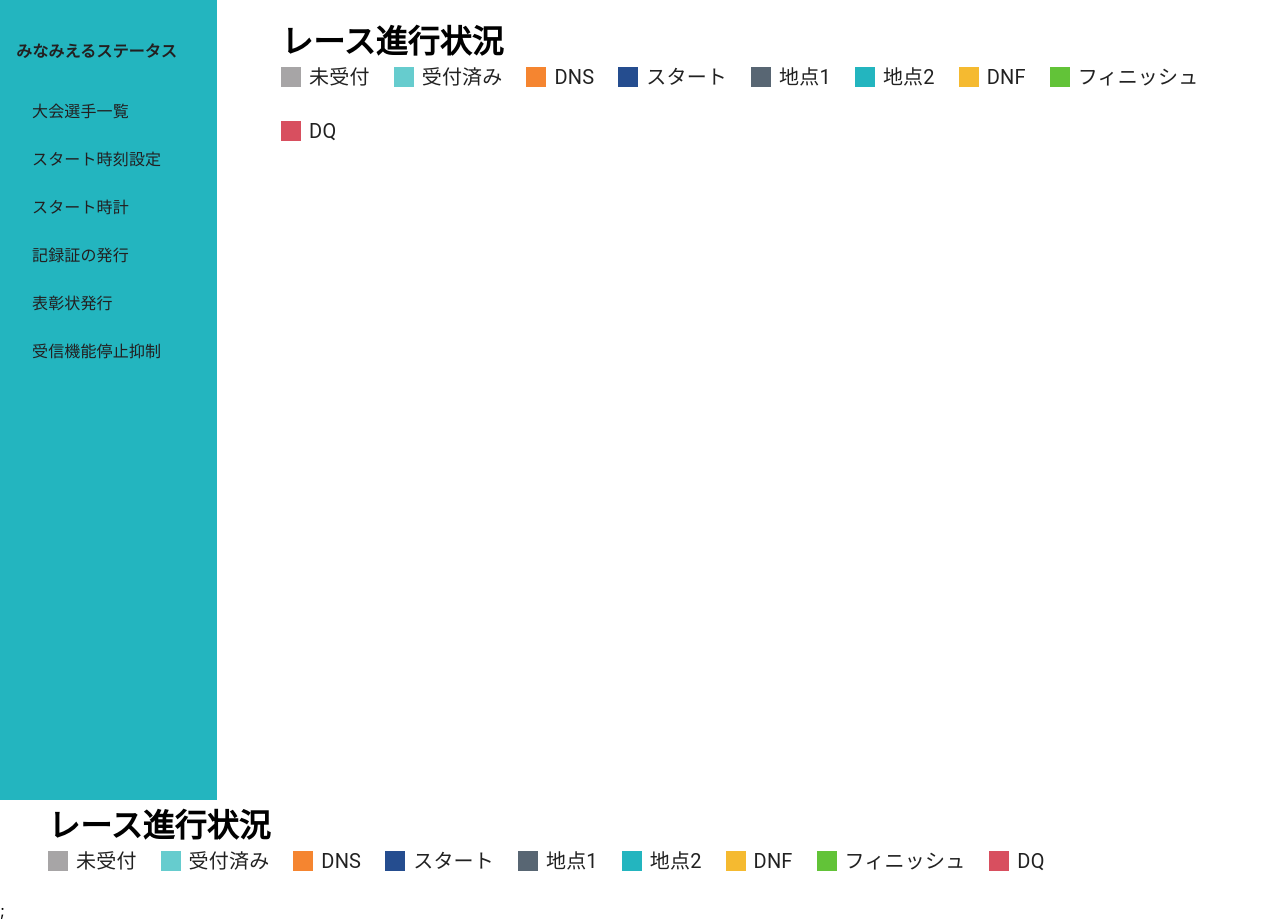
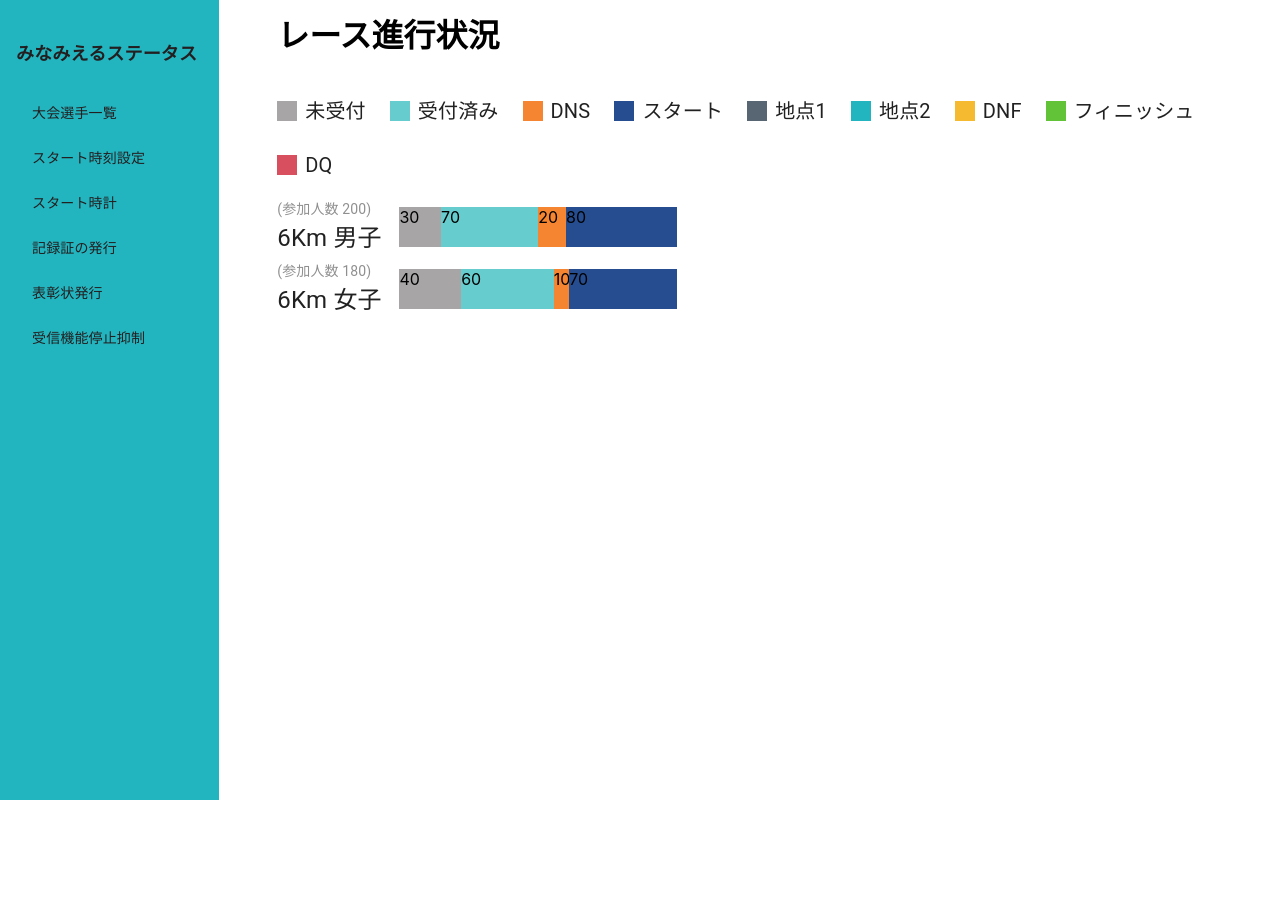
Before and after one commit to YasuyoshiWada/trailrun-app, a React (Create React App) app in the folder frontend/trailrunapp-frontend/: page / in a window 1280 px wide. After the commit the page ends 800 px from the top, so only its background shows below. Built offline with nearby package versions, Linux system fonts and the light colour scheme.

Commit message:
レースのステータスバーの実装

```diff
--- a/frontend/trailrunapp-frontend/src/App.tsx
+++ b/frontend/trailrunapp-frontend/src/App.tsx
@@ -1,22 +1,19 @@
 import React from 'react';
-import { BrowserRouter as Router, Routes, Route } from 'react-router-dom';
-import Dashboard from './components/Dashboard';
+import {BrowserRouter } from 'react-router-dom';
 import Sidebar from './components/Sidebar';
+import { AppRoutes } from './routes/AppRoutes';
 
 
 const App: React.FC = () => {
   return(
-      <Router>
+      <BrowserRouter>
         <div style={{ display: 'flex'}}>
           <Sidebar />
           <div style={{ flexGrow: 1, padding: '1rem' }}>
-            <Routes>
-              <Route path="/" element={<Dashboard />} />
-            </Routes>
+              <AppRoutes />
           </div>
         </div>
-        <Dashboard />;
-      </Router>
+      </BrowserRouter>
   );
 };
 
--- a/frontend/trailrunapp-frontend/src/components/Dashboard.tsx
+++ /dev/null
@@ -1,26 +0,0 @@
-import React from "react";
-import {Box, List,ListItem, ListItemButton, ListItemText, Typography }from '@mui/material';
-import StatusLegend from "./StatusLegend";
-
-const Dashboard: React.FC = () => {
-  return (
-    <Box
-    sx={{
-        ml: 6,
-    }}>
-      <Box
-        sx={{
-          fontSize: '32px',
-          fontWeight: 'bold',
-        }}
-      >
-        レース進行状況
-      </Box>
-      <Box>
-          <StatusLegend />
-      </Box>
-    </Box>
-  );
-};
-
-export default Dashboard;
--- a/frontend/trailrunapp-frontend/src/components/Sidebar.tsx
+++ b/frontend/trailrunapp-frontend/src/components/Sidebar.tsx
@@ -7,7 +7,7 @@ const Sidebar: React.FC = () => {
     <Box
       component="nav"
       sx={{
-        width: { xs: '100%', sm: 220 }, //muiデフォルトのsm(600)以上と未満でサイドバーの幅を分けてる
+        width: { xs: '100%', sm: '22rem' }, //muiデフォルトのsm(600)以上と未満でサイドバーの幅を分けてる
         height: '100vh',//高さは画面に合わせて縦一杯に広がる設定
         backgroundColor: palette.cyan,
         color: palette.textPrimary,
@@ -19,7 +19,7 @@ const Sidebar: React.FC = () => {
       <Typography
         sx={{
           fontWeight: 'bold',
-          fontSize: '16px',
+          fontSize: '1.8rem',
           mt: 5,
           mb: 2,
           ml: 2,
@@ -30,14 +30,22 @@ const Sidebar: React.FC = () => {
 
       <List
         sx={{
-          fontSize: '16px',
-          ml: 2,
+          ml: '1.6rem',
         }}
       >
         {['大会選手一覧', 'スタート時刻設定', 'スタート時計', '記録証の発行', '表彰状発行','受信機能停止抑制'].map((text) =>(
           <ListItem key={text} disablePadding>
             <ListItemButton>
-              <ListItemText primary={text} />
+              <ListItemText
+                primary={text}
+                slotProps={{
+                  primary: {
+                    sx: {
+                      fontSize: '1.4rem',
+                    },
+                  },
+                }}
+              />
             </ListItemButton>
           </ListItem>
         ))}
--- a/frontend/trailrunapp-frontend/src/components/StatusLegend.tsx
+++ b/frontend/trailrunapp-frontend/src/components/StatusLegend.tsx
@@ -21,30 +21,31 @@ const StatusLegend: React.FC = () => {
       sx={{
         display: 'flex',
         flexWrap: 'wrap',
-        gap: 3,
-        mb: 3,
+        gap: '2.4rem',
+        mb: '2.4rem',
         justifyContent: 'left',
       }}
       >
+        {/* mapでstausListの中身を順番に取得、親要素のboxの中にcolorとlabelを挟む */}
         {statusList.map((status) => (
-          <Box
+        <Box
             key={status.label}
             sx={{
               display: 'flex',
               alignItems: 'center',
-              gap: 1,
+              gap: '0.8rem',
             }}
           >
           <Box
           sx={{
-            width:20,
-            height: 20,
+            width:'2rem',
+            height: '2rem',
             backgroundColor: status.color,
           }}
           />
           <Typography
           sx={{
-            fontSize:'20px',
+            fontSize:'2rem',
           }}
           color="textPrimary">
             {status.label}
--- /dev/null
+++ b/frontend/trailrunapp-frontend/src/data/dummyRaceData.ts
@@ -0,0 +1,37 @@
+import { palette } from "../styles/palette";
+
+type StatusItem = {
+  label: string;
+  value: number;
+  color: string;
+};
+
+export type RaceCategoryData = {
+  categoryName: string;
+  totalParticipants: number;
+  statusList: StatusItem[];
+};
+
+
+export const dummyRaceData: RaceCategoryData[] = [
+  {
+    categoryName: "6Km 男子",
+    totalParticipants: 200,
+    statusList: [
+      { label: "未受付", value: 30, color: palette.gray },
+      { label: "受付済み", value: 70, color: palette.aquaLight },
+      { label: "DNS", value: 20, color: palette.orange },
+      { label: "スタート", value: 80, color: palette.navyBlue }
+    ]
+  },
+  {
+    categoryName: "6Km 女子",
+    totalParticipants: 180,
+    statusList: [
+      { label: "未受付", value: 40, color: palette.gray },
+      { label: "受付済み", value: 60, color: palette.aquaLight },
+      { label: "DNS", value: 10, color: palette.orange },
+      { label: "スタート", value: 70, color: palette.navyBlue }
+    ]
+  }
+];
--- /dev/null
+++ b/frontend/trailrunapp-frontend/src/features/dashboard/DashboardPage.tsx
@@ -0,0 +1,41 @@
+import React from "react";
+import {Box, List,ListItem, ListItemButton, ListItemText, Typography }from '@mui/material';
+import StatusLegend from "../../components/StatusLegend";
+import RaceCategoryStatusBar from "./RaceCategoryStatusBar";
+import { dummyRaceData } from "../../data/dummyRaceData";
+
+const Dashboard: React.FC = () => {
+  return (
+    <Box
+    sx={{
+        ml: 6,
+    }}>
+      <Box
+        sx={{
+          fontSize: '3.2rem',
+          fontWeight: 'bold',
+          mb: '4rem',
+        }}
+      >
+        レース進行状況
+      </Box>
+      <Box
+      sx={{
+        mb:4,
+      }}
+      >
+          <StatusLegend />
+      </Box>
+      {dummyRaceData.map((data) => (
+      <RaceCategoryStatusBar
+      key={data.categoryName}
+      categoryName={data.categoryName}
+      totalParticipants={data.totalParticipants}
+      statusList={data.statusList}
+      />
+    ))}
+    </Box>
+  );
+};
+
+export default Dashboard;
--- /dev/null
+++ b/frontend/trailrunapp-frontend/src/features/dashboard/RaceCategoryStatusBar.tsx
@@ -0,0 +1,61 @@
+import React from "react";
+import { Box, Typography } from '@mui/material';
+import { palette } from "../../styles/palette";
+
+type StatusData = {
+  label: string; // 例: "DNS", "スタート"
+  value: number; // 例: 30人
+  color: string; // paletteから取得（MUI sxで使える）
+};
+
+type Props = {
+  categoryName: string;
+  totalParticipants: number;
+  statusList: StatusData[];
+};
+
+const RaceCategoryStatusBar: React.FC<Props> = ({ categoryName, totalParticipants, statusList}) => {
+  return (
+    <Box sx={{ display: 'flex', alignItems:'center', width: '40rem', height:'3rem', mb: '3.2rem'}}>
+      {/* 左側カテゴリ名+人数 */}
+      <Box sx={{width: '33%' }}>
+        <Typography
+          color="textPrimary"
+          sx={{
+            fontSize: '1.4rem',
+            opacity: 0.5,
+          }}
+        >
+          (参加人数 {totalParticipants})
+        </Typography>
+        <Typography
+          color="textPrimary"
+          sx={{
+            fontSize:'2.4rem',
+          }}
+          >
+            {categoryName}
+        </Typography>
+      </Box>
+
+      {/* 右側ステータスバー */}
+      <Box sx={{ display: 'flex', width: '30rem', height: '4rem' }}>
+        {statusList.map((status,idx) => (
+          <Box
+            key={idx}
+            color="textPrimary"
+            sx={{
+              width: `${(status.value / totalParticipants) * 100}%`,
+              backgroundColor: status.color,
+              fontSize:'1.6rem',
+            }}
+          >
+            {status.value}
+          </Box>
+        ))}
+      </Box>
+    </Box>
+  );
+};
+
+export default RaceCategoryStatusBar;
--- a/frontend/trailrunapp-frontend/src/index.css
+++ b/frontend/trailrunapp-frontend/src/index.css
@@ -11,3 +11,13 @@ code {
   font-family: source-code-pro, Menlo, Monaco, Consolas, 'Courier New',
     monospace;
 }
+/* ここで1remを10pxに設定している */
+html {
+  font-size: 62.5%; /* 16px × 0.625 = 10px */
+}
+/* 画面幅600px以下のフォントサイズ設定 */
+@media (max-width: 600px) {
+  html {
+    font-size: 50%; /* 16px × 0.5 = 8px → 1rem = 8px */
+  }
+}
--- /dev/null
+++ b/frontend/trailrunapp-frontend/src/routes/AppRoutes.tsx
@@ -0,0 +1,11 @@
+// routes/AppRoutes.tsx
+import { Routes, Route } from 'react-router-dom';
+// import LoginPage from '../features/auth/LoginPage';
+import DashboardPage from '../features/dashboard/DashboardPage';
+
+export const AppRoutes = () => (
+  <Routes>
+    <Route path="/" element={<DashboardPage />} />
+    {/* <Route path="/login" element={<LoginPage />} /> */}
+  </Routes>
+);
```
